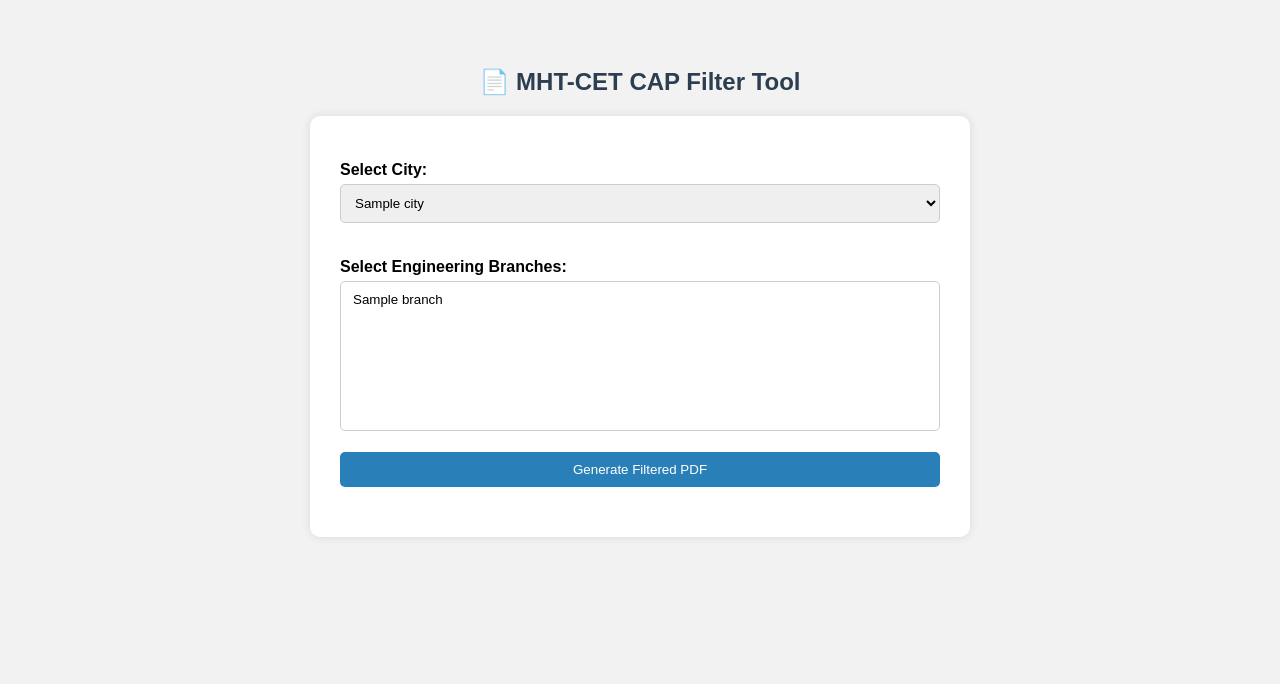
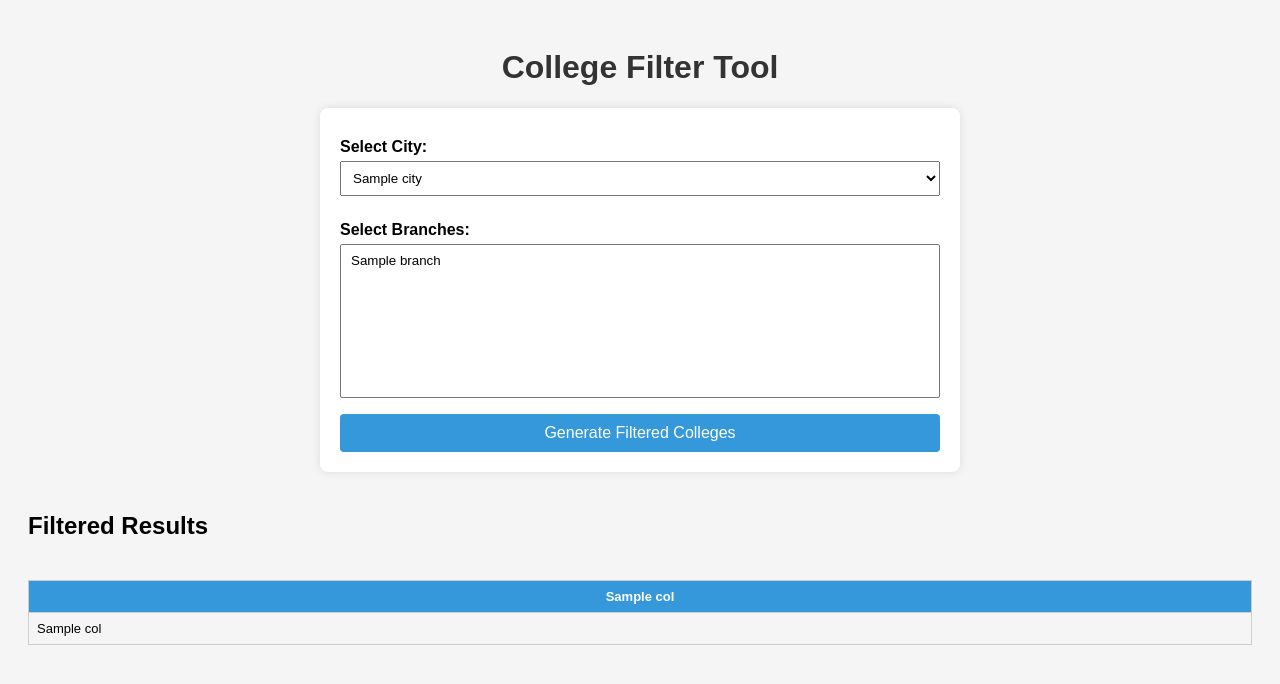
Before and after one commit to efx-143/mhtcet-filter-web, a Flask app: template templates/index.html in a window 1280 px wide. Shown: the top 684 px of the page. Run offline with Flask 3, Linux system fonts and the light colour scheme; the template is opened without the code that fills it: most values are stand-ins (such as "Sample title", 1, 10 or a date in 2020).

Commit message:
feat: switch to HTML output, updated UI with title and table

```diff
--- a/app.py
+++ b/app.py
@@ -1,18 +1,10 @@
-from flask import Flask, render_template, request, send_file
+from flask import Flask, render_template, request
 import pdfplumber
-from reportlab.platypus import SimpleDocTemplate, Table, TableStyle, Spacer, Paragraph
-from reportlab.lib import colors
-from reportlab.lib.pagesizes import A4
-from reportlab.lib.styles import getSampleStyleSheet
-from reportlab.lib.units import inch
-import os
-from io import BytesIO
 
 app = Flask(__name__)
 
 PDF_PATH = "2023ENGG_CAP2_AI_CutOff.pdf"
 
-# Cities and branches for dropdowns
 cities = sorted([
     "Pune", "Mumbai", "Nagpur", "Nashik", "Aurangabad", "Amravati",
     "Kolhapur", "Sangli", "Solapur", "Jalgaon", "Ahmednagar", "Latur",
@@ -32,60 +24,35 @@ branches = sorted([
 
 @app.route('/', methods=["GET", "POST"])
 def index():
+    filtered_data = []
+    header_row = []
+
     if request.method == "POST":
         city = request.form.get("city")
         selected_branches = request.form.getlist("branches")
 
-        try:
-            buffer = BytesIO()
-            doc = SimpleDocTemplate(buffer, pagesize=A4, rightMargin=20, leftMargin=20, topMargin=20, bottomMargin=20)
-            elements = []
-            styles = getSampleStyleSheet()
-            header_style = styles['Heading4']
+        with pdfplumber.open(PDF_PATH) as pdf:
+            for page in pdf.pages:
+                tables = page.extract_tables()
+                for table in tables:
+                    if not table or len(table) < 2:
+                        continue
 
-            with pdfplumber.open(PDF_PATH) as pdf:
-                for page_num, page in enumerate(pdf.pages):
-                    tables = page.extract_tables()
-                    for table in tables:
-                        if not table or len(table) < 2:
-                            continue
-                        header = table[0]
-                        body_rows = table[1:]
+                    header_row = table[0]  # Use header from the PDF
+                    body_rows = table[1:]
 
-                        filtered_rows = []
-                        for row in body_rows:
-                            if not row or len(row) < 2:
-                                continue
-                            row_str = " ".join([str(cell or "") for cell in row])
-                            if city in row_str and any(branch.lower() in row_str.lower() for branch in selected_branches):
-                                filtered_rows.append([str(cell).replace("\n", " ").strip() if cell else "" for cell in row])
+                    for row in body_rows:
+                        if not row: continue
+                        row_text = " ".join(str(cell or "") for cell in row)
 
-                        if filtered_rows:
-                            final_table = [header] + filtered_rows
-                            t = Table(final_table, repeatRows=1)
-                            t.setStyle(TableStyle([
-                                ('BACKGROUND', (0, 0), (-1, 0), colors.lightblue),
-                                ('TEXTCOLOR', (0, 0), (-1, 0), colors.black),
-                                ('ALIGN', (0, 0), (-1, -1), 'LEFT'),
-                                ('FONTNAME', (0, 0), (-1, 0), 'Helvetica-Bold'),
-                                ('FONTSIZE', (0, 0), (-1, -1), 7),
-                                ('BOTTOMPADDING', (0, 0), (-1, 0), 6),
-                                ('GRID', (0, 0), (-1, -1), 0.25, colors.grey),
-                            ]))
-                            elements.append(Paragraph(f"{city} - Branches - Page {page_num + 1}", header_style))
-                            elements.append(t)
-                            elements.append(Spacer(1, 0.2 * inch))
+                        if city in row_text and any(branch.lower() in row_text.lower() for branch in selected_branches):
+                            cleaned_row = [str(cell).replace("\n", " ").strip() if cell else "" for cell in row]
+                            filtered_data.append(cleaned_row)
 
-            doc.build(elements)
-            buffer.seek(0)
-            return send_file(buffer, as_attachment=True, download_name="Filtered_Colleges.pdf", mimetype='application/pdf')
-
-        except Exception as e:
-            return f"Error: {str(e)}"
-
-    return render_template("index.html", cities=cities, branches=branches)
+    return render_template("index.html", cities=cities, branches=branches, data=filtered_data, header=header_row)
 
 
 if __name__ == "__main__":
+    import os
     port = int(os.environ.get("PORT", 5000))
-    app.run(host="0.0.0.0", port=port, debug=False)
+    app.run(host="0.0.0.0", port=port)
--- a/templates/index.html
+++ b/templates/index.html
@@ -1,68 +1,82 @@
 <!DOCTYPE html>
-<html lang="en">
+<html>
 <head>
-  <meta charset="UTF-8">
-  <title>CAP Filter Tool</title>
+  <title>College Filter Tool</title>
   <style>
     body {
       font-family: Arial, sans-serif;
-      padding: 40px;
-      background-color: #f2f2f2;
+      padding: 20px;
+      background: #f5f5f5;
     }
 
-    h2 {
-      color: #2c3e50;
+    h1 {
       text-align: center;
+      color: #333;
     }
 
     form {
+      background: white;
+      padding: 20px;
+      border-radius: 8px;
       max-width: 600px;
       margin: auto;
-      background: white;
-      padding: 30px;
-      border-radius: 10px;
       box-shadow: 0 0 10px rgba(0,0,0,0.1);
     }
 
     label {
       display: block;
-      margin: 15px 0 5px;
+      margin-top: 10px;
       font-weight: bold;
     }
 
-    select, button {
+    select {
       width: 100%;
-      padding: 10px;
-      margin-bottom: 20px;
-      border-radius: 5px;
-      border: 1px solid #ccc;
+      padding: 8px;
+      margin-top: 5px;
+      margin-bottom: 15px;
     }
 
     button {
-      background-color: #2980b9;
+      width: 100%;
+      padding: 10px;
+      background-color: #3498db;
+      border: none;
       color: white;
-      border: none;
+      font-size: 16px;
+      border-radius: 4px;
       cursor: pointer;
     }
 
     button:hover {
-      background-color: #1f618d;
-    }
-
-    .multi-select {
-      height: 150px;
+      background-color: #2980b9;
     }
 
     #loading {
       display: none;
       text-align: center;
-      margin-top: 30px;
+      margin-top: 20px;
+    }
+
+    table {
+      width: 100%;
+      margin-top: 40px;
+      border-collapse: collapse;
+    }
+
+    th, td {
+      border: 1px solid #ccc;
+      padding: 8px;
+      font-size: 13px;
+    }
+
+    th {
+      background-color: #3498db;
+      color: white;
     }
   </style>
 </head>
 <body>
-
-  <h2>📄 MHT-CET CAP Filter Tool</h2>
+  <h1>College Filter Tool</h1>
 
   <form method="POST">
     <label for="city">Select City:</label>
@@ -72,20 +86,42 @@
       {% endfor %}
     </select>
 
-    <label for="branches">Select Engineering Branches:</label>
-    <select name="branches" multiple class="multi-select" required>
+    <label for="branches">Select Branches:</label>
+    <select name="branches" multiple size="8" required>
       {% for branch in branches %}
         <option value="{{ branch }}">{{ branch }}</option>
       {% endfor %}
     </select>
 
-    <button type="submit">Generate Filtered PDF</button>
+    <button type="submit">Generate Filtered Colleges</button>
+
+    <div id="loading">
+      <h3>⏳ Generating your filtered results...</h3>
+      <img src="https://i.gifer.com/ZZ5H.gif" alt="Loading..." width="60">
+    </div>
   </form>
 
-  <div id="loading">
-    <h3>⏳ Generating your filtered PDF...</h3>
-    <img src="https://i.gifer.com/ZZ5H.gif" alt="Loading..." style="width: 80px;">
-  </div>
+  {% if data %}
+    <h2 style="margin-top: 40px;">Filtered Results</h2>
+    <table>
+      <thead>
+        <tr>
+          {% for col in header %}
+            <th>{{ col }}</th>
+          {% endfor %}
+        </tr>
+      </thead>
+      <tbody>
+        {% for row in data %}
+          <tr>
+            {% for col in row %}
+              <td>{{ col }}</td>
+            {% endfor %}
+          </tr>
+        {% endfor %}
+      </tbody>
+    </table>
+  {% endif %}
 
   <script>
     const form = document.querySelector("form");
@@ -93,6 +129,5 @@
       document.getElementById("loading").style.display = "block";
     });
   </script>
-
 </body>
 </html>
```
